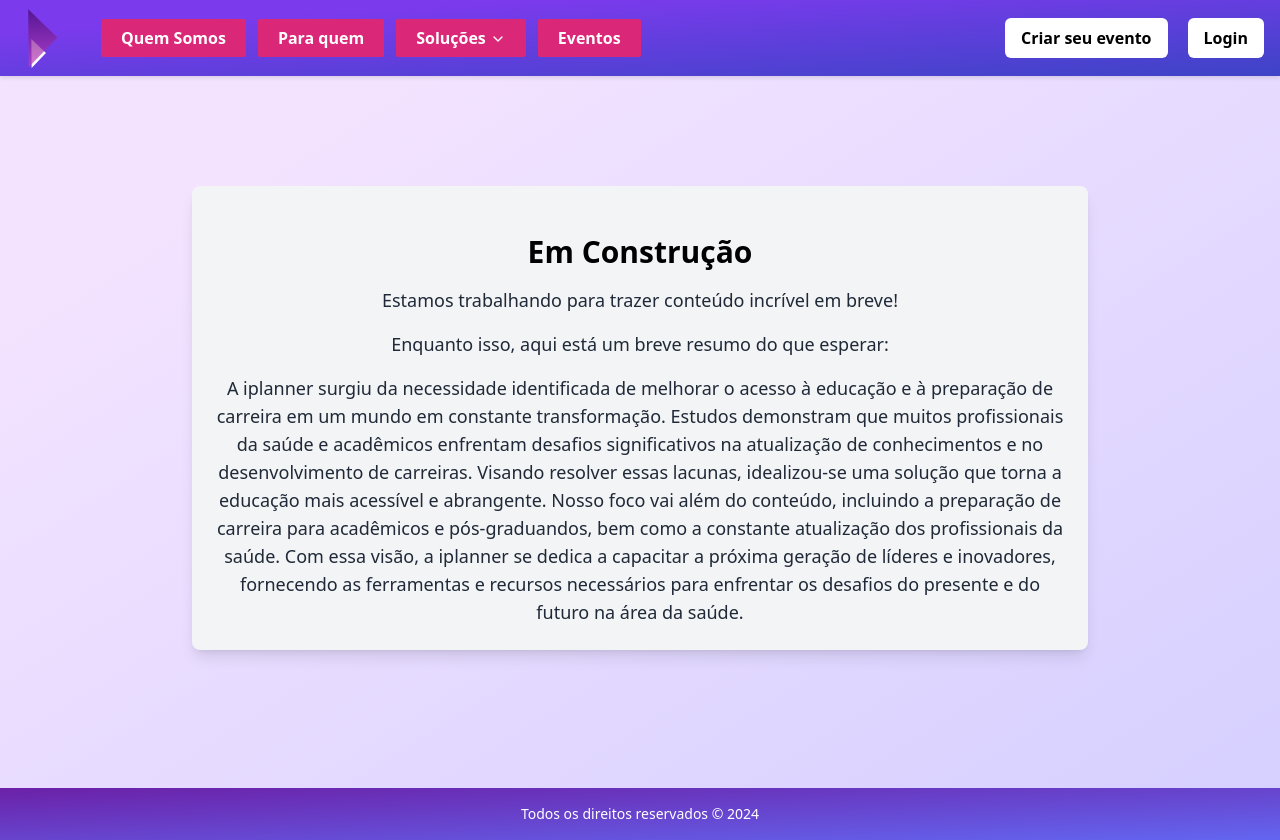
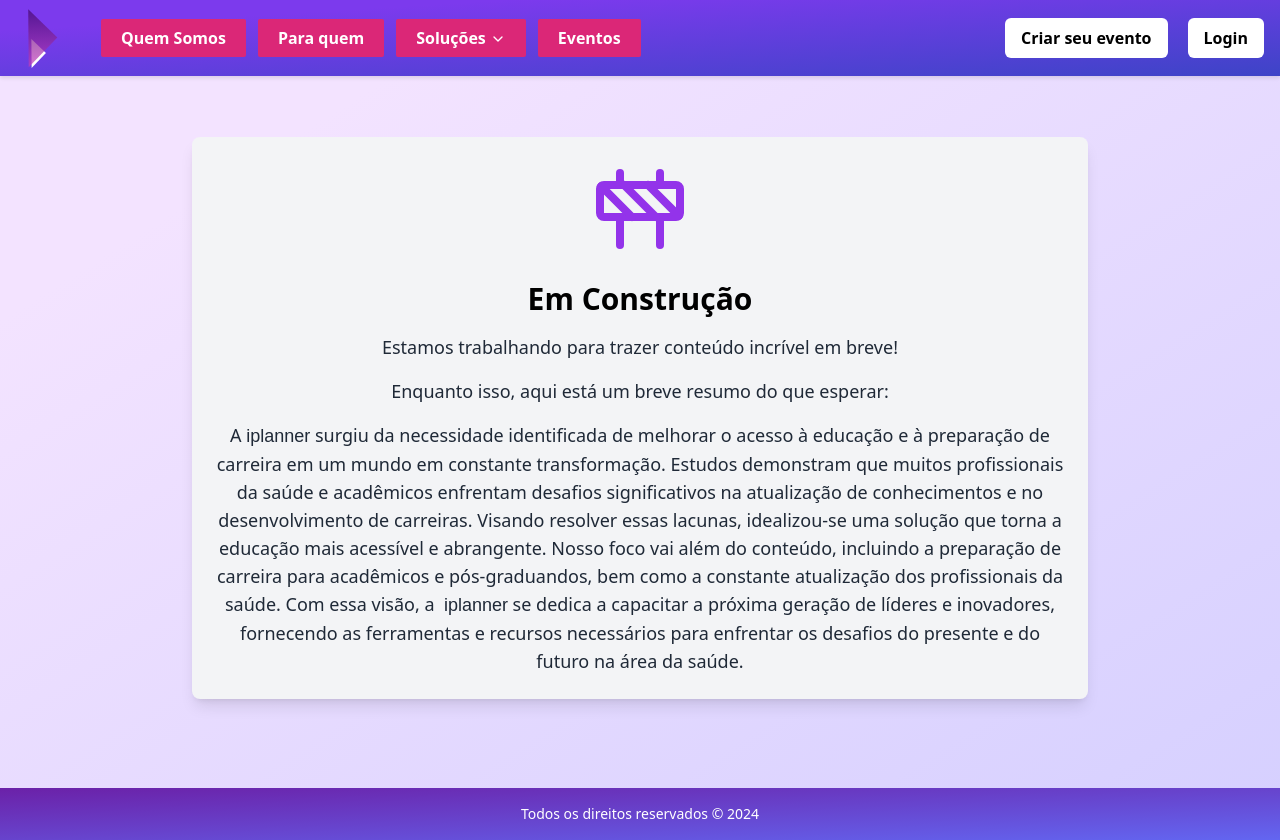
Before and after one commit to CertDevz/iplanner-project, a React (Vite) app: page /para-quem in a window 1280 px wide. Built offline with nearby package versions, Linux system fonts and the light colour scheme; a web font is replaced by a local one.

Commit message:
fix: ajustment in api

```diff
--- a/src/api/index.js
+++ b/src/api/index.js
@@ -1,5 +1,5 @@
-import axios from 'axios';
+import axios from "axios";
 
-axios.defaults.baseURL = 'http://localhost:3333';
+axios.defaults.baseURL = "https://iplanner-api.onrender.com/";
 
 export const api = axios;
--- a/src/view/components/para-quem/index.jsx
+++ b/src/view/components/para-quem/index.jsx
@@ -1,41 +1,9 @@
-import Footer from "../footer";
-import Header from "../header";
+import ConstructionPage from "../../components/constructor/index";
 
 export default function ParaQuem() {
   return (
-    <div className="flex flex-col min-h-screen mt-10">
-      <Header />
-
-      <div className="flex flex-col items-center justify-center flex-1">
-        <div className="max-w-4xl p-6 bg-gray-100 rounded-lg shadow-lg text-center">
-          <h1 className="text-3xl font-semibold mt-6">Em Construção</h1>
-
-          <p className="text-lg text-gray-800 mt-4">
-            Estamos trabalhando para trazer conteúdo incrível em breve!
-          </p>
-
-          <p className="text-lg text-gray-800 mt-4">
-            Enquanto isso, aqui está um breve resumo do que esperar:
-          </p>
-
-          <p className="text-lg text-gray-800 mt-4">
-            A iplanner surgiu da necessidade identificada de melhorar o acesso à
-            educação e à preparação de carreira em um mundo em constante
-            transformação. Estudos demonstram que muitos profissionais da saúde
-            e acadêmicos enfrentam desafios significativos na atualização de
-            conhecimentos e no desenvolvimento de carreiras. Visando resolver
-            essas lacunas, idealizou-se uma solução que torna a educação mais
-            acessível e abrangente. Nosso foco vai além do conteúdo, incluindo a
-            preparação de carreira para acadêmicos e pós-graduandos, bem como a
-            constante atualização dos profissionais da saúde. Com essa visão, a
-            iplanner se dedica a capacitar a próxima geração de líderes e
-            inovadores, fornecendo as ferramentas e recursos necessários para
-            enfrentar os desafios do presente e do futuro na área da saúde.
-          </p>
-        </div>
-      </div>
-
-      <Footer />
+    <div className="mt-10">
+      <ConstructionPage />
     </div>
   );
 }
```
